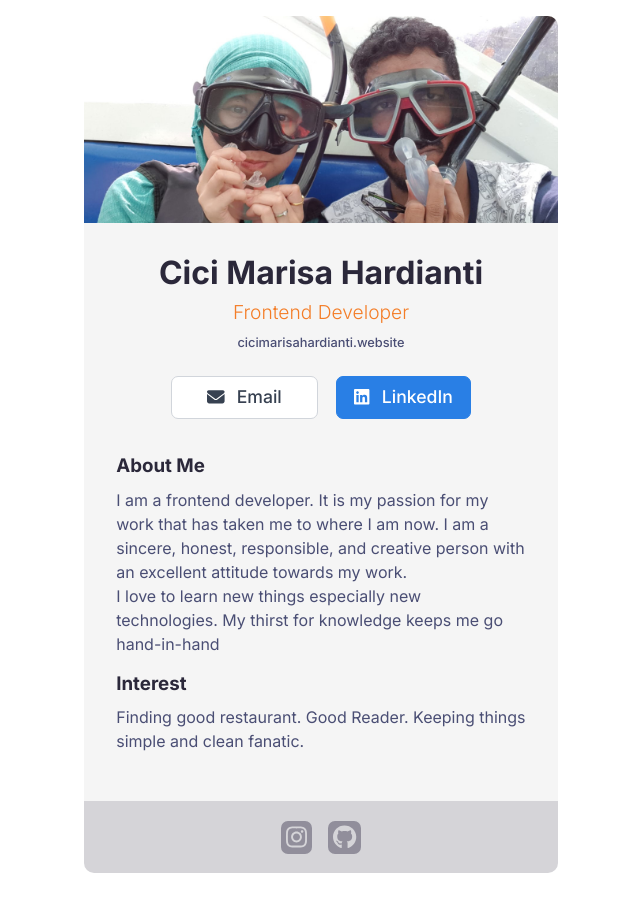
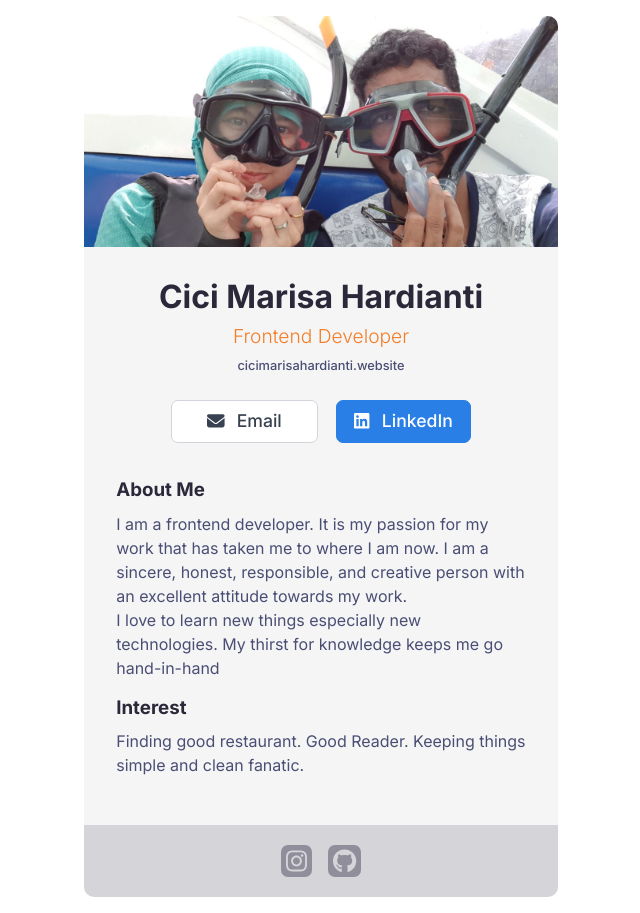
Before and after one commit to cicimarisa/businessCard, a React (Vite) app: page / in a window 1280 px wide. Shown: the whole page, without its empty margins (319-959 px from the left). Before the commit the page ends 889 px from the top, so only its background shows below. Built offline with nearby package versions, Linux system fonts and the light colour scheme.

Commit message:
Update
Update

```diff
--- a/src/components/Main.jsx
+++ b/src/components/Main.jsx
@@ -34,7 +34,7 @@ export default function Main() {
                     <p>Finding good restaurant. Good Reader. Keeping things simple and clean fanatic.</p>
                 </div>
             </div>
-            <img src={image} alt="" className="profile--img" width="467px" height="207px"/>
+            <img src={image} alt="" className="profile--img" width="100%" height="auto"/>
         </main>
     )
 }
```
